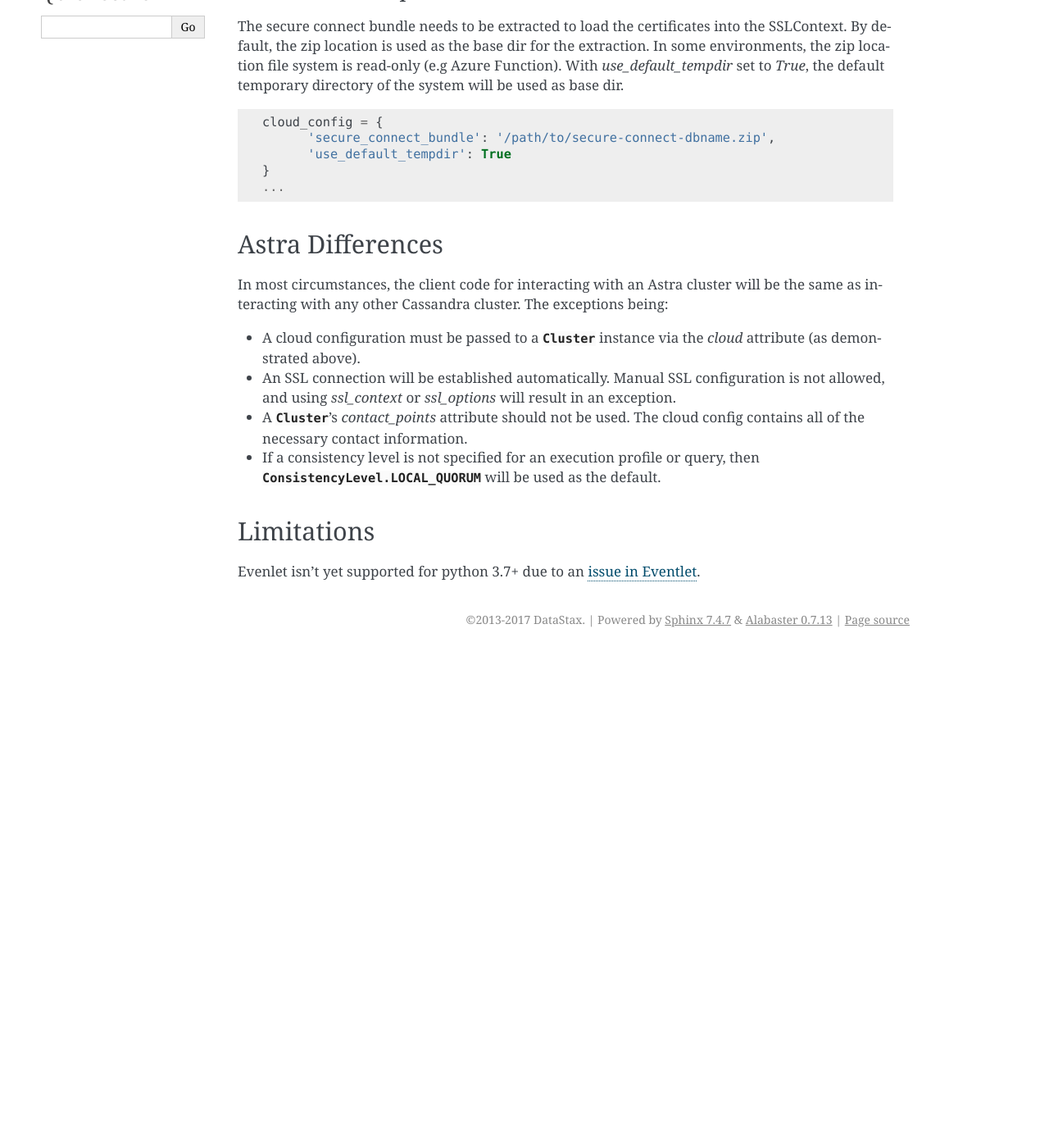
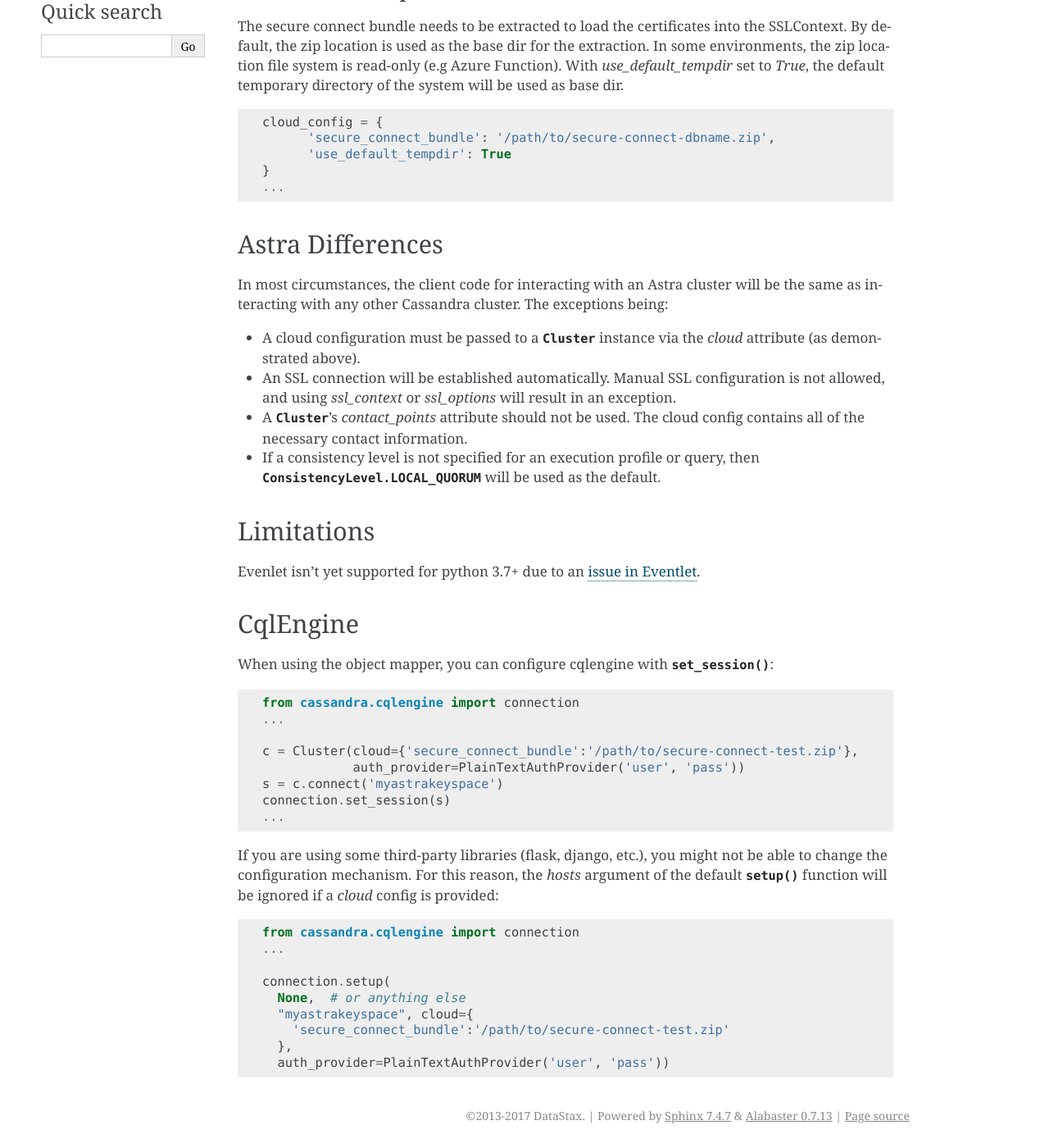
Before and after one commit to datastax/python-driver, a Sphinx documentation site: the page built from docs/cloud.rst, in a window 1280 px wide and 1400 px high, scrolled down 606 px. Shown: the whole window at 82% size. Built offline with Sphinx 7.4.7, drawn with Linux system fonts in a browser that asks for light colours; pages that are not in the unit, such as notebooks, are missing from menus; before the commit the page ends 1401 px from its top, so only the background shows below that.

Commit message:
Add a test and docs

```diff
--- a/CHANGELOG.rst
+++ b/CHANGELOG.rst
@@ -6,6 +6,7 @@ Features
 --------
 * Ensure the driver can connect when invalid peer hosts are in system.peers (PYTHON-1260)
 * Implement protocol v5 checksumming (PYTHON-1258)
+* Fix the default cqlengine connection mechanism to work with Astra (PYTHON-1265)
 
 Bug Fixes
 ---------
--- a/docs/cloud.rst
+++ b/docs/cloud.rst
@@ -54,3 +54,36 @@ Limitations
 Event loops
 ^^^^^^^^^^^
 Evenlet isn't yet supported for python 3.7+ due to an `issue in Eventlet <https://github.com/eventlet/eventlet/issues/526>`_.
+
+
+CqlEngine
+=========
+
+When using the object mapper, you can configure cqlengine with :func:`~.cqlengine.connection.set_session`:
+
+.. code:: python
+
+  from cassandra.cqlengine import connection
+  ...
+
+  c = Cluster(cloud={'secure_connect_bundle':'/path/to/secure-connect-test.zip'},
+              auth_provider=PlainTextAuthProvider('user', 'pass'))
+  s = c.connect('myastrakeyspace')
+  connection.set_session(s)
+  ...
+
+If you are using some third-party libraries (flask, django, etc.), you might not be able to change the
+configuration mechanism. For this reason, the `hosts` argument of the default
+:func:`~.cqlengine.connection.setup` function will be ignored if a `cloud` config is provided:
+
+.. code:: python
+
+  from cassandra.cqlengine import connection
+  ...
+
+  connection.setup(
+    None,  # or anything else
+    "myastrakeyspace", cloud={
+      'secure_connect_bundle':'/path/to/secure-connect-test.zip'
+    },
+    auth_provider=PlainTextAuthProvider('user', 'pass'))
```
Also changed, not shown: 2 other files.
